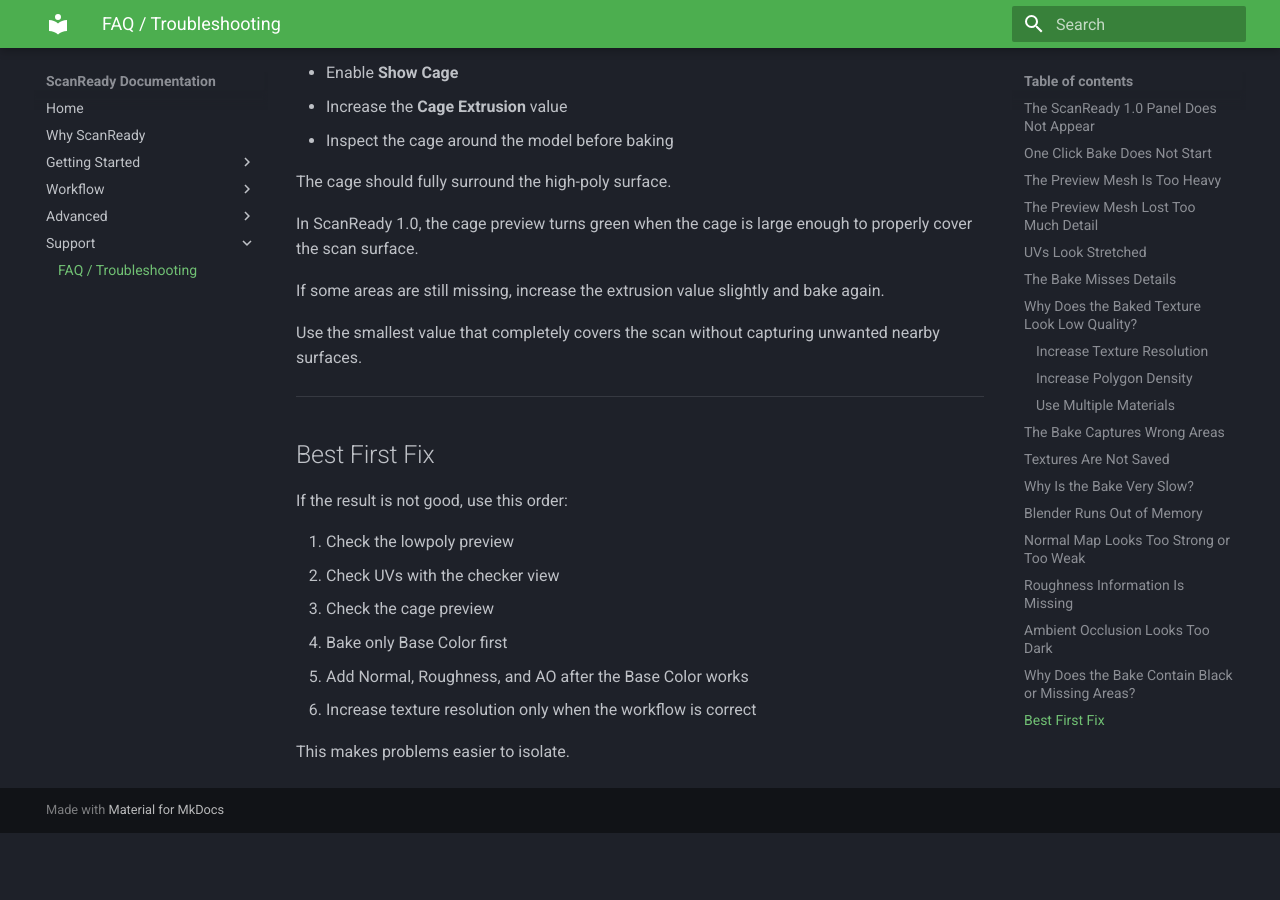
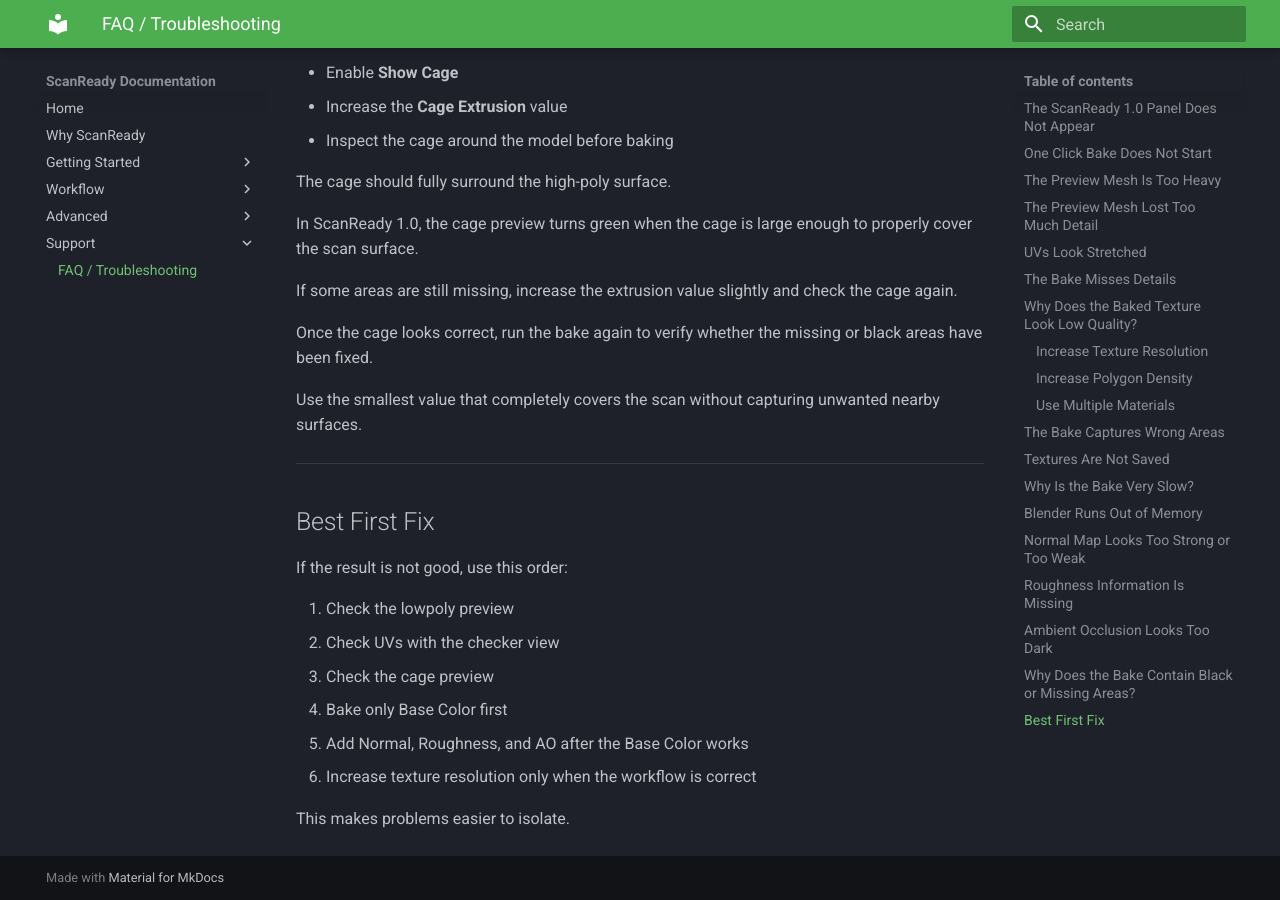
Before and after one commit to marioschiano/scanready-docs, an MkDocs documentation site: the page built from docs/troubleshooting.md, in a window 1280 px wide and 900 px high, scrolled down 6829 px. Built offline with MkDocs 1.6.1 and Material for MkDocs 9.7.7, drawn with Linux system fonts in a browser that asks for light colours; before the commit the page ends 7662 px from its top, so only the background shows below that.

Commit message:
Update troubleshooting.md

```diff
--- a/docs/troubleshooting.md
+++ b/docs/troubleshooting.md
@@ -264,7 +264,9 @@
 
 In ScanReady 1.0, the cage preview turns green when the cage is large enough to properly cover the scan surface.
 
-If some areas are still missing, increase the extrusion value slightly and bake again.
+If some areas are still missing, increase the extrusion value slightly and check the cage again.
+
+Once the cage looks correct, run the bake again to verify whether the missing or black areas have been fixed.
 
 Use the smallest value that completely covers the scan without capturing unwanted nearby surfaces.
 
```
